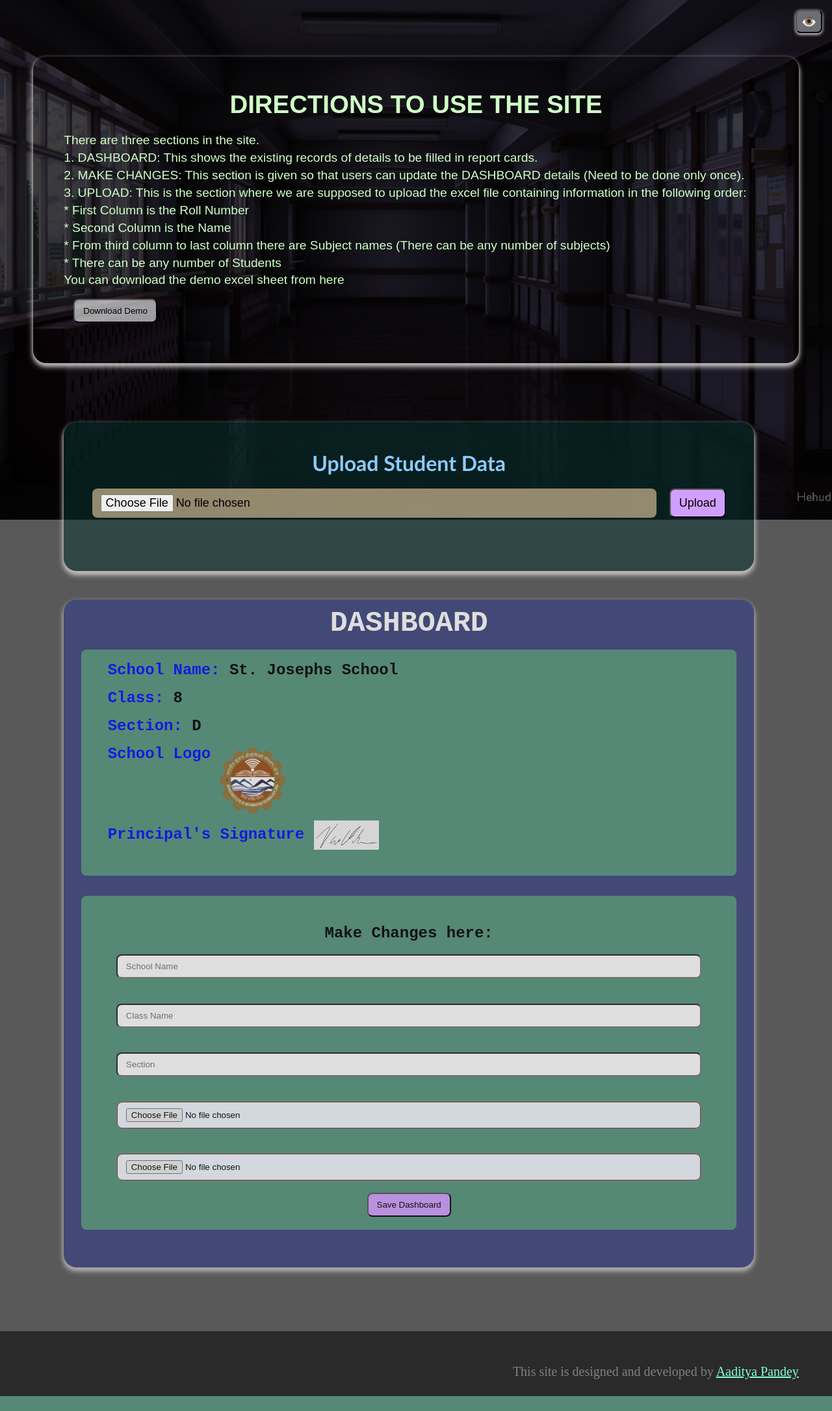
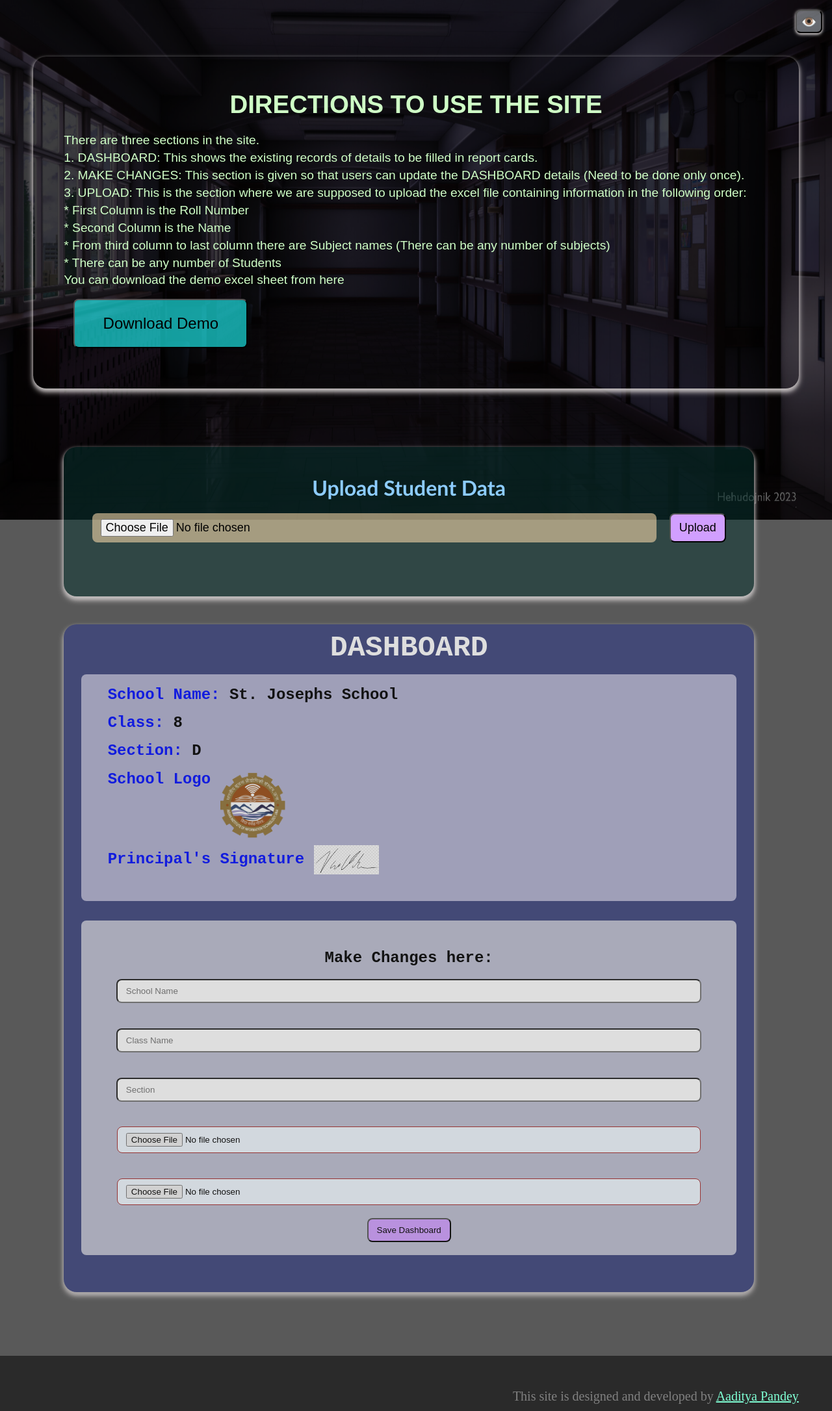
Before and after one commit to AadityaPandey30/ResultAutomation, a Flask app: page / in a window 1280 px wide. Shown: the top 2172 px of the page at 65% size. Before the commit the page ends 2149 px from the top, so only its background shows below. Run offline with Flask 3, Linux system fonts and the light colour scheme.

Commit message:
Improved UI2

```diff
--- a/static/style.css
+++ b/static/style.css
@@ -106,7 +106,7 @@
 }
 
 .existing-info{
-    background-color: rgb(114 235 125 / 47%);;
+    background-color: rgb(242 238 255 / 64%);    ;;
     border-radius: 8px;
     padding: 1% 4% 4% 4%;
     font-weight: 600;
@@ -115,7 +115,7 @@
 
 .changes{
     text-align: center;
-    background-color: rgb(114 235 125 / 47%);;
+    background-color: rgba(255, 255, 255, 0.659);;
     padding: 2%;
     margin: 3% 0%;
     border-radius: 8px;
@@ -209,7 +209,6 @@ button{
     }
     .bac-img{
         height: 100vh;
-        width:fit-content;
     }
     .dashboard{
         width: 93%;
--- a/templates/index.html
+++ b/templates/index.html
@@ -25,7 +25,7 @@
             * There can be any number of Students
             </p>
             <p>You can download the demo excel sheet from here</p>
-            <button onclick="downloadFile()" style="margin: 15px; background-color: rgba(252, 255, 255, 0.611); color: rgb(0, 0, 0); ">Download Demo</button>
+            <button onclick="downloadFile()" style="font-size: 24px; padding: 2% 4%;margin: 15px; background-color: rgba(30, 255, 255, 0.611); color: rgb(0, 0, 0); ">Download Demo</button>
           </div>
           <div class="flex">
             <div class="dashboard">
```
